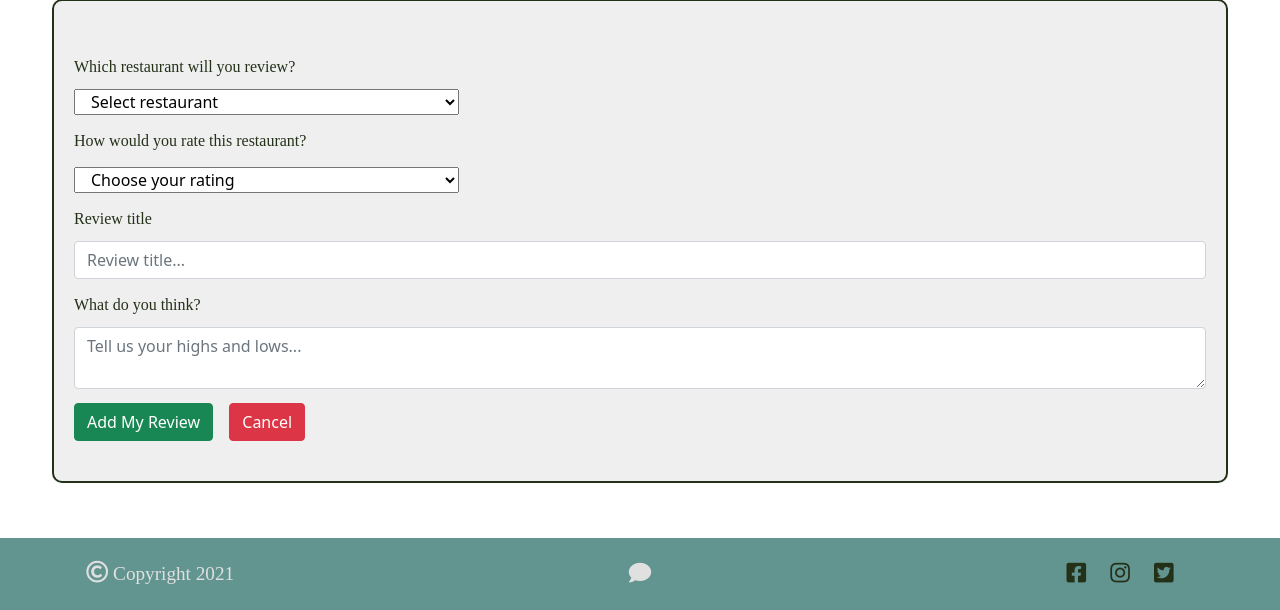
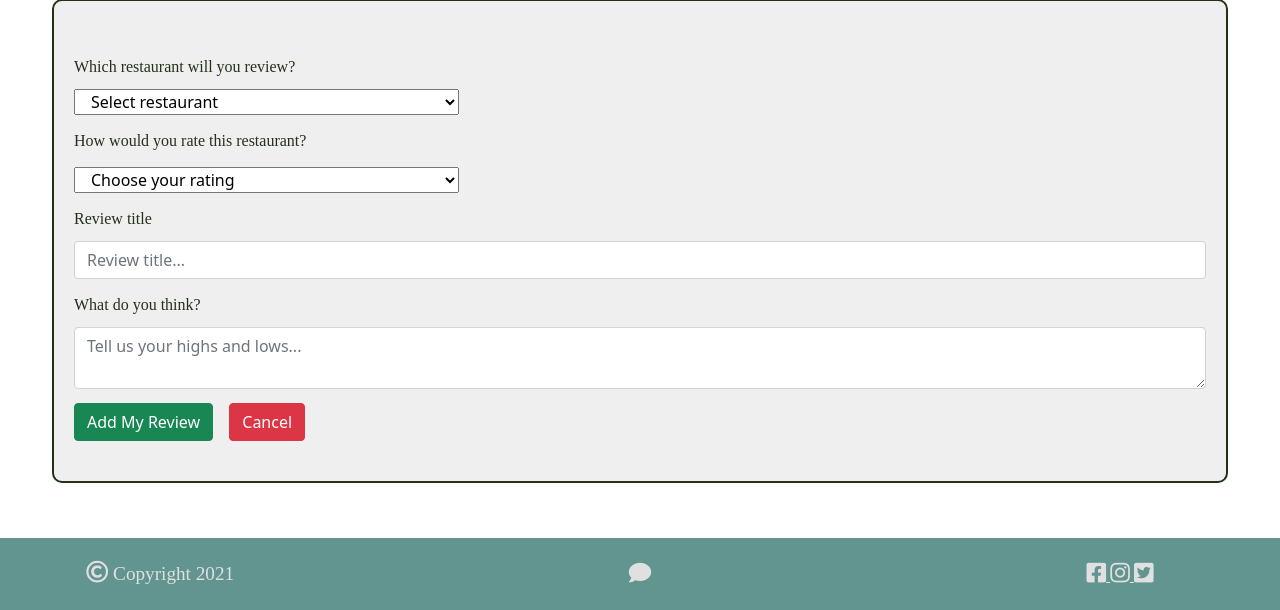
Before and after one commit to Cairi-S/vegan-Glasgow, a Flask app: page /add_review in a window 1280 px wide. Shown: the part 190-800 px from the top of the page. Run offline with Flask 2, Linux system fonts and the light colour scheme; data that the repository does not hold is empty; some libraries are stand-ins or nearby versions; some web fonts are replaced.

Commit message:
base:Change footer socials . for targeted styling

```diff
--- a/templates/base.html
+++ b/templates/base.html
@@ -100,10 +100,16 @@
           </div>
           <!-- Socials -->
           <div class="col-md-3 d-flex justify-content-center align-items-center">
-            <span id="over-green-color">
-              <a id="over-green-color" class="socials" href="https://www.facebook.com/"><i class="fab fa-facebook-square"></i></a>
-              <a id="over-green-color" class="socials" href="https://www.instagram.com/"><i class="fab fa-instagram"></i></a>
-              <a id="over-green-color" class="socials" href="https://twitter.com/"><i class="fab fa-twitter-square"></i></a>
+            <span>
+              <a id="over-green-color" class="footer-socials" href="https://www.facebook.com/">
+                <i class="fab fa-facebook-square"></i>
+              </a>
+              <a id="over-green-color" class="footer-socials" href="https://www.instagram.com/">
+                <i class="fab fa-instagram"></i>
+              </a>
+              <a id="over-green-color" class="footer-socials" href="https://twitter.com/">
+                <i class="fab fa-twitter-square"></i>
+              </a>
             </span>
           </div>
 
```
